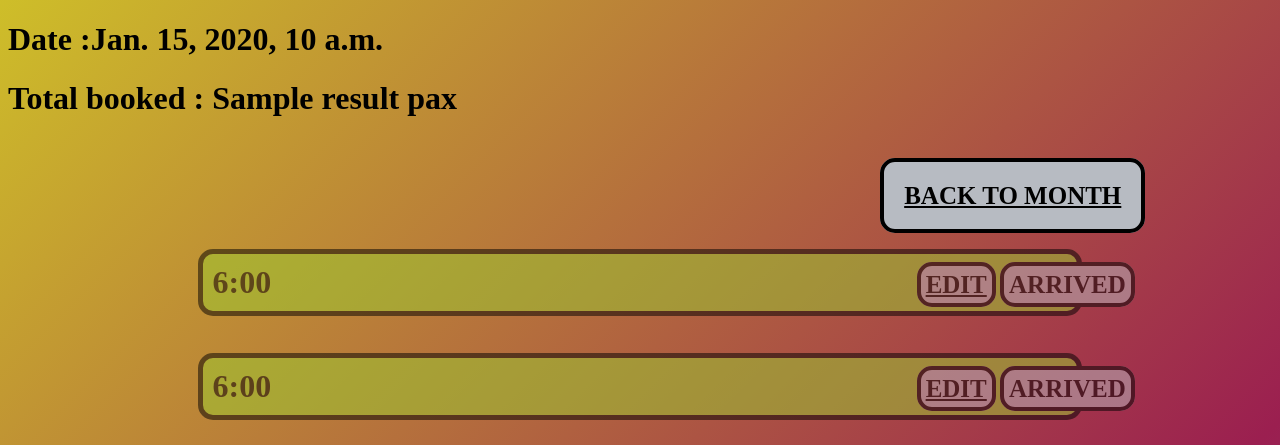
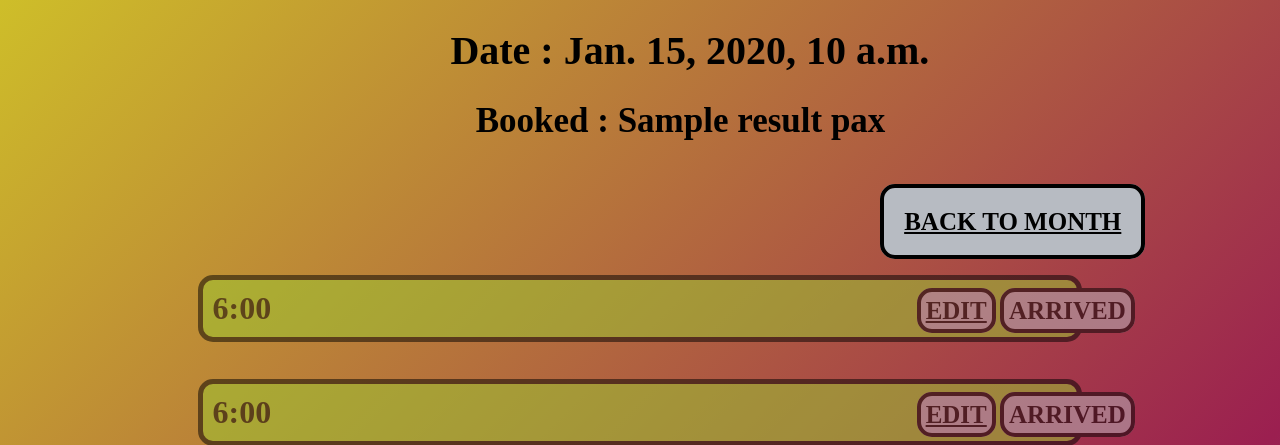
Before and after one commit to Sergiy-Solomka/pyCalendar, a Django app: template calendario/templates/calendario/day.html in a window 1280 px wide. Shown: the top 445 px of the page. Run offline with Django 3.2, Linux system fonts and the light colour scheme; the template is opened without the code that fills it: most values are stand-ins (such as "Sample title", 1, 10 or a date in 2020).

Commit message:
en la pagina de dia se muestra fecha y numero de personas reservadas

```diff
--- a/calendario/static/calendario/css/day.css
+++ b/calendario/static/calendario/css/day.css
@@ -26,11 +26,17 @@ body {
 }
 
 .date_of_booking{
-    color: white;
+    color: black;
     font-size: 40px;
-    margin-left:100%;
+    margin-left: 35%;
 
     }
+
+.amount_of_pax{
+    color: black;
+    font-size: 35px;
+    margin-left: 37%;
+}
 
 .times {
     color: black;
--- a/calendario/templates/calendario/day.html
+++ b/calendario/templates/calendario/day.html
@@ -13,10 +13,12 @@
 
 
 
-      {% block content %}
-    <h1>Date :{{ date }}</h1>
-    <h1>Total booked : {{ result }} pax </h1>
+    {% block content %}
+    <h1 class="date_of_booking">Date : {{ date }}</h1>
+    <h1 class="amount_of_pax">Booked : {{ result }} pax </h1>
     {% endblock %}
+
+
     <h1></br>
       <a id ="back_menu" href="{% url 'index' %}">BACK TO MONTH</a>
       </br>
```
Also changed, not shown: calendario/views.py (+9 -3 lines).
